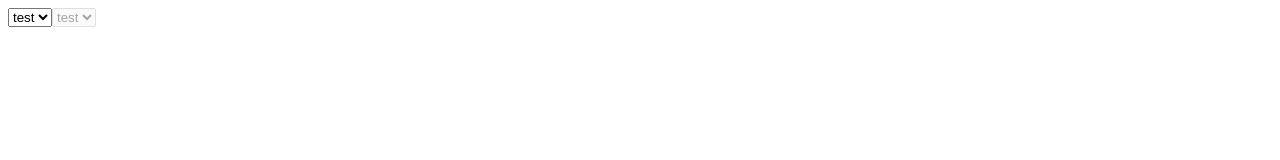
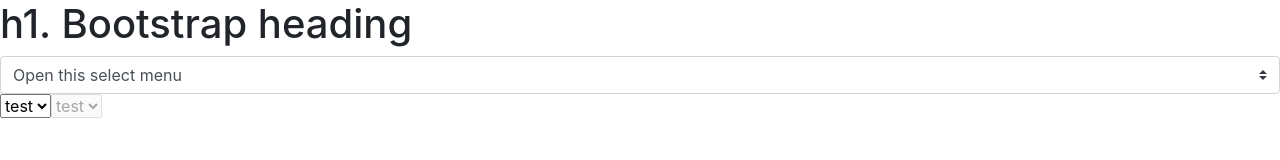
Before and after one commit to 1F4A9/purmo-demo, a website built with Parcel: page client/index.html in a window 1280 px wide. Built offline with nearby package versions, Linux system fonts and the light colour scheme; files whose address does not match are found by name.

Commit message:
added bootstrap

```diff
--- a/client/index.html
+++ b/client/index.html
@@ -5,10 +5,19 @@
   <meta charset="UTF-8">
   <meta name="viewport" content="width=device-width, initial-scale=1.0">
   <script src="./script.js" defer></script>
+  <script src="./main.js" defer></script>
   <title>purmo</title>
 </head>
 
 <body>
+  <h1>h1. Bootstrap heading</h1>
+  <select class="custom-select">
+    <option selected>Open this select menu</option>
+    <option value="1">One</option>
+    <option value="2">Two</option>
+    <option value="3">Three</option>
+  </select>
+
   <select class="select__category">
     <option value="test">test</option>
   </select>
--- /dev/null
+++ b/client/main.js
@@ -0,0 +1,2 @@
+import 'bootstrap'
+import 'bootstrap/dist/css/bootstrap.css' // Import precompiled Bootstrap css
--- a/package.json
+++ b/package.json
@@ -14,7 +14,9 @@
     "bootstrap": "^4.5.3",
     "cross-env": "^7.0.2",
     "express": "^4.17.1",
-    "parcel-bundler": "^1.12.4"
+    "jquery": "^3.5.1",
+    "parcel-bundler": "^1.12.4",
+    "popper.js": "^1.16.1"
   },
   "devDependencies": {
     "morgan": "^1.10.0"
```
Also changed, not shown: 1 other file.
